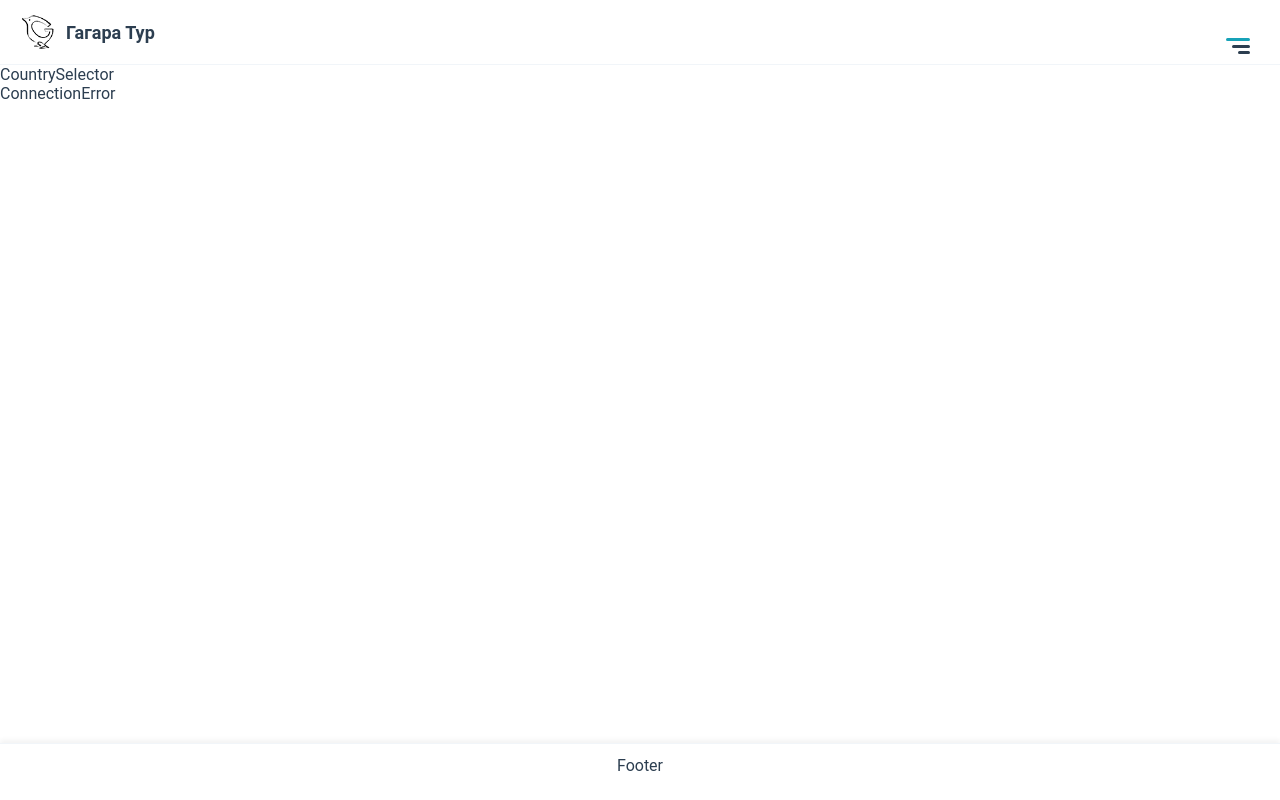
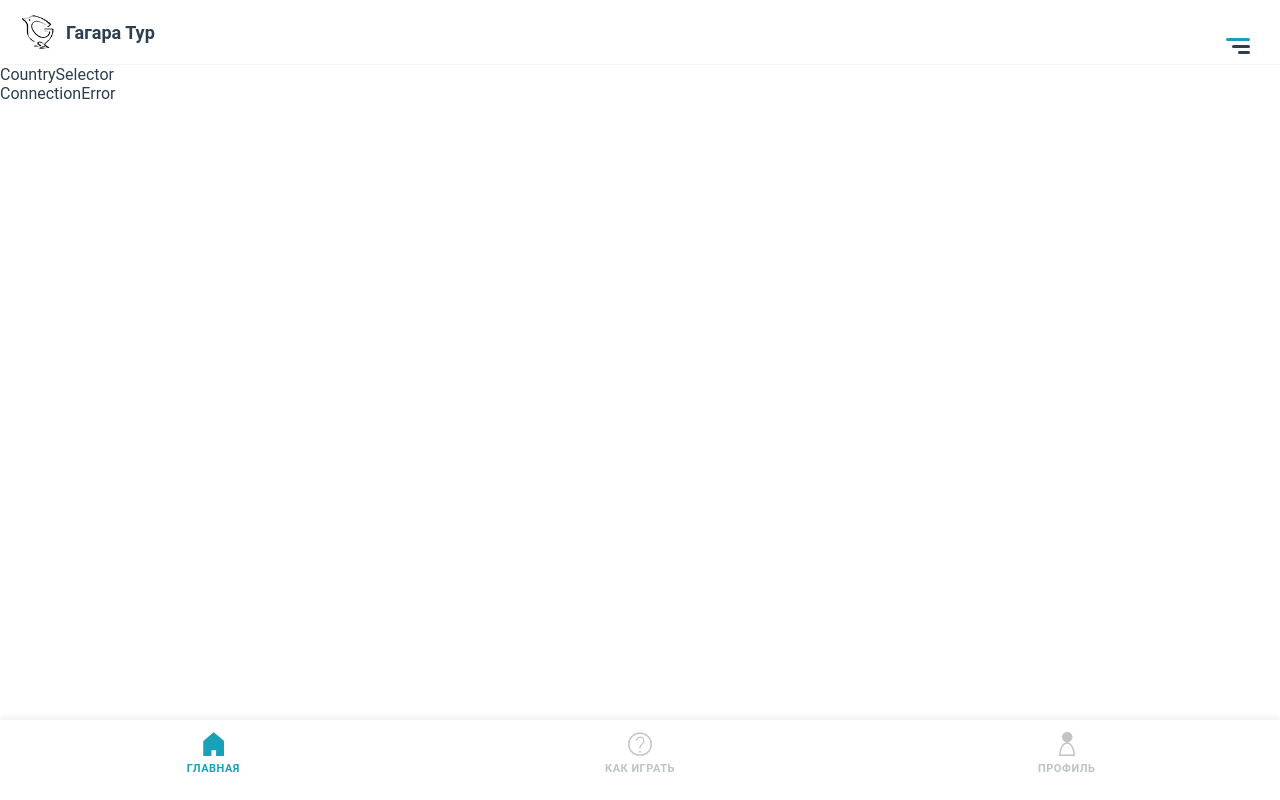
Before and after one commit to firespark/city_quest_web, a React (Vite) app: page / in a window 1280 px wide. Built offline with nearby package versions, Linux system fonts and the light colour scheme; no server answers.

Commit message:
feat: add footer

```diff
--- a/src/components/common/Footer.tsx
+++ b/src/components/common/Footer.tsx
@@ -1,9 +1,64 @@
+
+import { useContext } from 'react'
 import footerStyle from '../../styles/footerStyle.module.css'
 
-export const Footer = (_props: { active?: string }) => {
+import { MAIN_SCREEN, HOWPLAY_SCREEN, PROFILE_SCREEN } from '../../context/types'
+import { MainContext } from '../../context/mainContext'
+
+import home from '../../../assets/img/home.png'
+import homeBlue from '../../../assets/img/home-blue.png'
+import question from '../../../assets/img/question.png'
+import questionBlue from '../../../assets/img/question-blue.png'
+import user from '../../../assets/img/user.png'
+import userBlue from '../../../assets/img/user-blue.png'
+
+export const Footer = ({ active }: { active?: string }) => {
+
+    const { changeScreen } = useContext(MainContext)
+
+    const imageHome = (active == 'home') ? homeBlue : home
+
+    const imageQuestion = (active == 'question') ? questionBlue : question
+    const imageProfile = (active == 'profile') ? userBlue : user
+
+    const colorHome = (active == 'home') ? '#17A2B8' : '#BDC3C7'
+    const colorQuestion = (active == 'question') ? '#17A2B8' : '#BDC3C7'
+    const colorProfile = (active == 'profile') ? '#17A2B8' : '#BDC3C7'
+
     return (
         <footer className={footerStyle.footerPanel}>
-            Footer
+            <button
+                type="button"
+                className={footerStyle.footerBlock}
+                onClick={() => {
+                    changeScreen(MAIN_SCREEN)
+                }}
+            >
+                <img src={imageHome} className={footerStyle.footerIcon} alt="" />
+                <span className={footerStyle.footerMenuText} style={{ color: colorHome }}>Главная</span>
+            </button>
+
+            <button
+                type="button"
+                className={footerStyle.footerBlock}
+                onClick={() => {
+                    changeScreen(HOWPLAY_SCREEN)
+                }}
+            >
+                <img src={imageQuestion} className={footerStyle.footerIcon} alt="" />
+                <span className={footerStyle.footerMenuText} style={{ color: colorQuestion }}>Как играть</span>
+            </button>
+
+            <button
+                type="button"
+                className={footerStyle.footerBlock}
+                onClick={() => {
+                    changeScreen(PROFILE_SCREEN)
+                }}
+            >
+                <img src={imageProfile} className={footerStyle.footerIcon} alt="" />
+                <span className={footerStyle.footerMenuText} style={{ color: colorProfile }}>Профиль</span>
+            </button>
         </footer>
     )
 }
--- a/src/styles/footerStyle.module.css
+++ b/src/styles/footerStyle.module.css
@@ -1,4 +1,3 @@
-
 /* Footer */
 
 .footerPanel {
@@ -18,6 +17,15 @@
   flex-direction: column;
   align-items: center;
   justify-content: center;
+  border: none;
+  padding: 0;
+  background: transparent;
+  font: inherit;
+  cursor: pointer;
+}
+
+.footerBlock:active {
+  opacity: 0.7;
 }
 
 .footerIcon {
```
